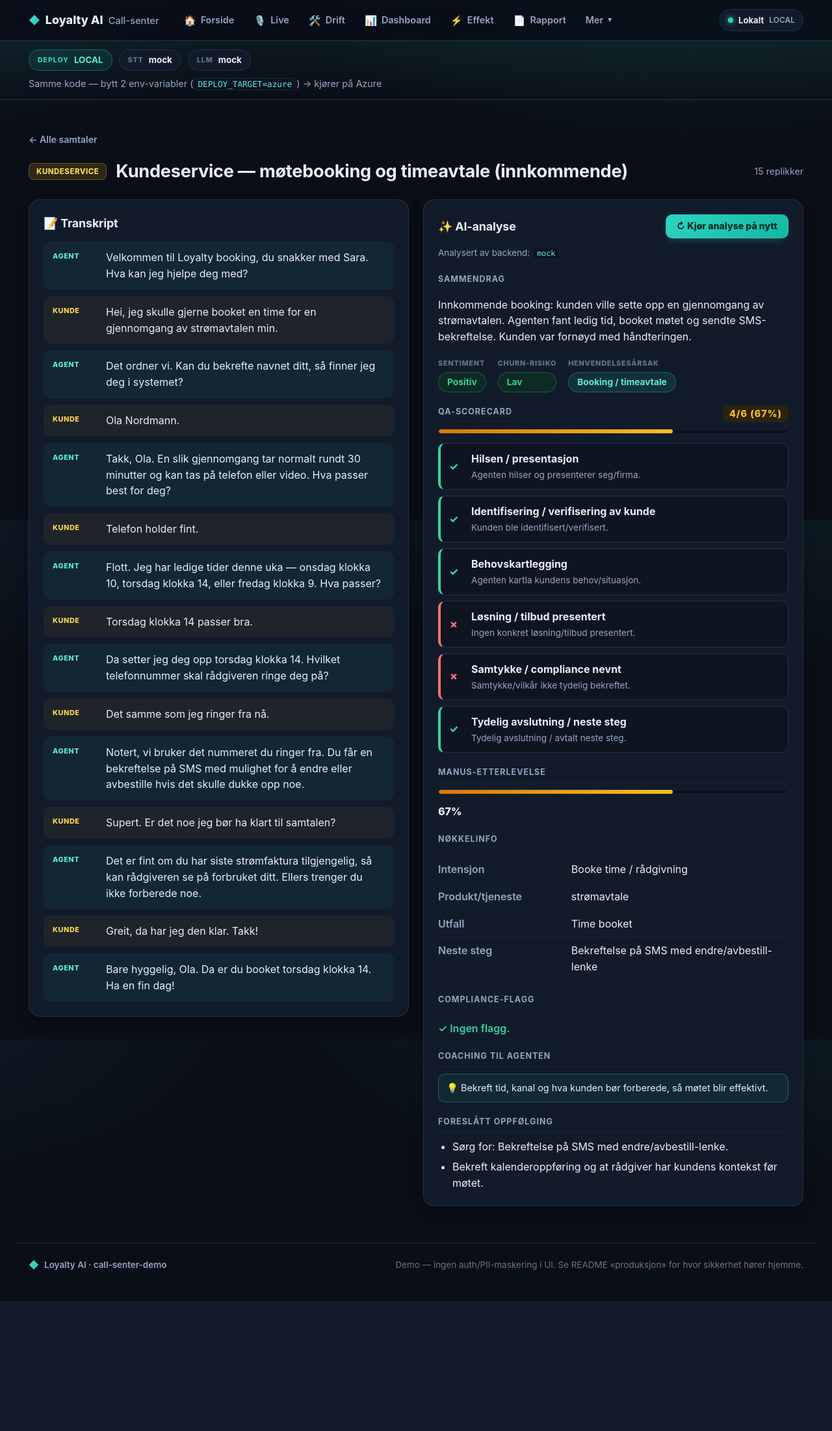
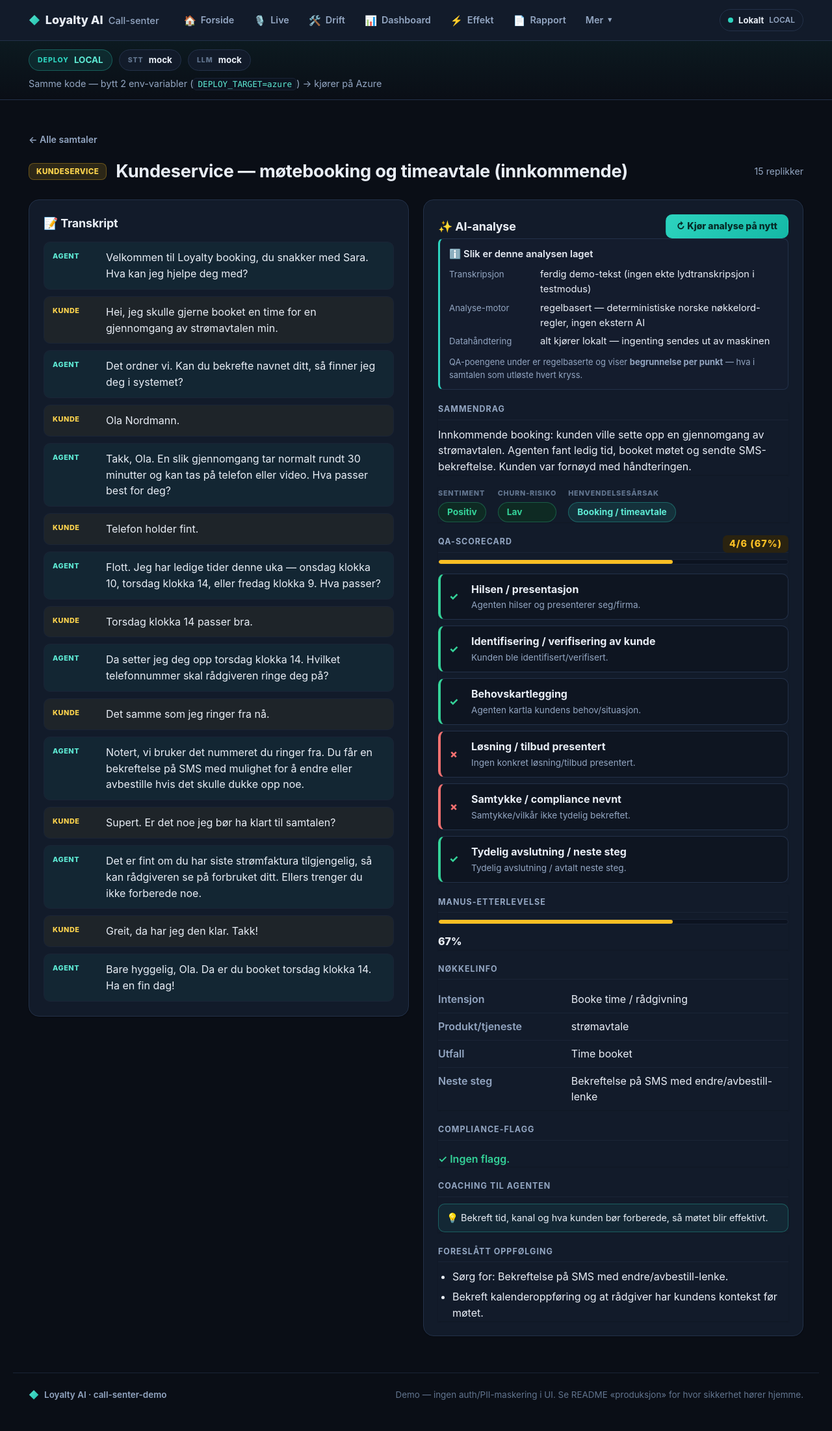
Before and after one commit to Nithu0/call-center-ai-demo, a FastAPI app: page /call/booking_time in a window 1280 px wide. Shown: the whole page at 65% size. Before the commit the page ends 2003 px from the top, so only its background shows below. Run offline with FastAPI, Linux system fonts and the light colour scheme.

Commit message:
Enklere/roligere demo-utseende + tydelig 'slik er analysen laget'
- Dempet flashy stil: flat bakgrunn, ingen glød/tekst-gradient/tunge animasjoner
  (beholder informative farger: sentiment/churn/QA).
- Ny transparens-boks per analyse: hva transkripsjonen + analysen bygger på,
  hvilke verktøy (mock-regler/Claude/Azure, STT-backend), og hvordan data håndteres.

Co-Authored-By: Claude Opus 4.8 (1M context) <noreply@anthropic.com>

```diff
--- a/static/style.css
+++ b/static/style.css
@@ -511,3 +511,35 @@ h1 { font-size: 1.7rem; margin: 0 0 10px; }
   html { scroll-behavior: auto; }
   *, *::before, *::after { animation: none !important; transition: none !important; }
 }
+
+/* ════════════════════════════════════════════════════════════════════════
+   FORENKLET DEMO-UTSEENDE — rolig, oversiktlig (mindre "flashy").
+   Beholder informative farger (sentiment/churn/QA); fjerner glød, tekst-
+   gradienter, tunge animasjoner og blur. Lagt sist → vinner.
+   ════════════════════════════════════════════════════════════════════════ */
+:root { --shadow: 0 1px 2px rgba(0,0,0,.18); --shadow-glow: 0 1px 2px rgba(0,0,0,.18); }
+body { background: var(--bg) !important; }
+.topbar { background: var(--panel) !important; backdrop-filter: none !important; -webkit-backdrop-filter: none !important; }
+.logo { background: none !important; -webkit-background-clip: initial !important; -webkit-text-fill-color: var(--brand) !important; color: var(--brand) !important; }
+h1, h2, .hero h1, .hero-title { background: none !important; -webkit-background-clip: initial !important; -webkit-text-fill-color: currentColor !important; color: var(--ink) !important; }
+.hero { background: var(--panel) !important; box-shadow: none !important; border: 1px solid var(--line); }
+.call-card, .panel, .a-block, .kpi-card, .stat { box-shadow: var(--shadow) !important; }
+.call-card { animation: none !important; }
+.call-card:hover { transform: none !important; box-shadow: var(--shadow) !important; border-color: var(--brand-line) !important; }
+.btn { box-shadow: none !important; }
+.btn:hover { transform: none !important; filter: brightness(1.04) !important; box-shadow: none !important; }
+.deploy-dot { box-shadow: none !important; }
+.fill-good { background: var(--pass) !important; }
+.fill-mid  { background: var(--warn) !important; }
+.fill-bad  { background: var(--fail) !important; }
+.a-block { animation: none !important; }
+
+/* "Slik er analysen laget"-boks */
+.basis-box { background: var(--panel-2, rgba(255,255,255,.03)); border: 1px solid var(--line); border-left: 3px solid var(--brand); border-radius: 8px; padding: 12px 14px; margin-bottom: 16px; font-size: .92em; }
+.basis-title { font-weight: 600; margin-bottom: 8px; color: var(--ink); }
+.basis-list { list-style: none; margin: 0; padding: 0; display: grid; gap: 6px; }
+.basis-list li { display: grid; grid-template-columns: 130px 1fr; gap: 10px; align-items: baseline; }
+.basis-k { color: var(--muted); font-size: .9em; }
+.basis-v { color: var(--ink); }
+.basis-foot { margin: 10px 0 0; color: var(--muted); font-size: .88em; }
+@media (max-width: 560px) { .basis-list li { grid-template-columns: 1fr; gap: 2px; } }
--- a/templates/_analysis.html
+++ b/templates/_analysis.html
@@ -1,5 +1,37 @@
 {# Analyse-fragment — gjenbrukes ved første render og ved "kjør på nytt" #}
-<p class="backend-note">Analysert av backend: <code>{{ analysis.backend }}</code></p>
+<div class="basis-box">
+  <div class="basis-title">ℹ️ Slik er denne analysen laget</div>
+  <ul class="basis-list">
+    <li>
+      <span class="basis-k">Transkripsjon</span>
+      <span class="basis-v">
+        {%- if banner and banner.stt_backend == 'mock' %}ferdig demo-tekst (ingen ekte lydtranskripsjon i testmodus)
+        {%- elif banner and 'whisper' in banner.stt_backend %}{{ banner.stt_backend }} — lokal norsk modell (NB-Whisper)
+        {%- elif banner and banner.stt_backend == 'openai' %}OpenAI Whisper API
+        {%- elif banner and banner.stt_backend == 'azure' %}Azure AI Speech (EU-region)
+        {%- else %}{{ banner.stt_backend if banner else 'mock' }}{% endif %}
+      </span>
+    </li>
+    <li>
+      <span class="basis-k">Analyse-motor</span>
+      <span class="basis-v">
+        {%- if analysis.backend == 'mock' %}regelbasert — deterministiske norske nøkkelord-regler, ingen ekstern AI
+        {%- elif analysis.backend == 'anthropic' %}Claude Opus (Anthropic)
+        {%- elif 'azure' in analysis.backend %}Azure OpenAI (EU-region)
+        {%- else %}{{ analysis.backend }}{% endif %}
+      </span>
+    </li>
+    <li>
+      <span class="basis-k">Datahåndtering</span>
+      <span class="basis-v">
+        {%- if analysis.backend == 'mock' and banner and banner.stt_backend == 'mock' %}alt kjører lokalt — ingenting sendes ut av maskinen
+        {%- elif banner and banner.is_azure %}behandles i Azure (EU-region), data forlater ikke EU
+        {%- else %}delvis via ekstern API — se Personvern-siden{% endif %}
+      </span>
+    </li>
+  </ul>
+  <p class="basis-foot">QA-poengene under er regelbaserte og viser <b>begrunnelse per punkt</b> — hva i samtalen som utløste hvert kryss.</p>
+</div>
 
 <div class="a-block">
   <h3>Sammendrag</h3>
```
